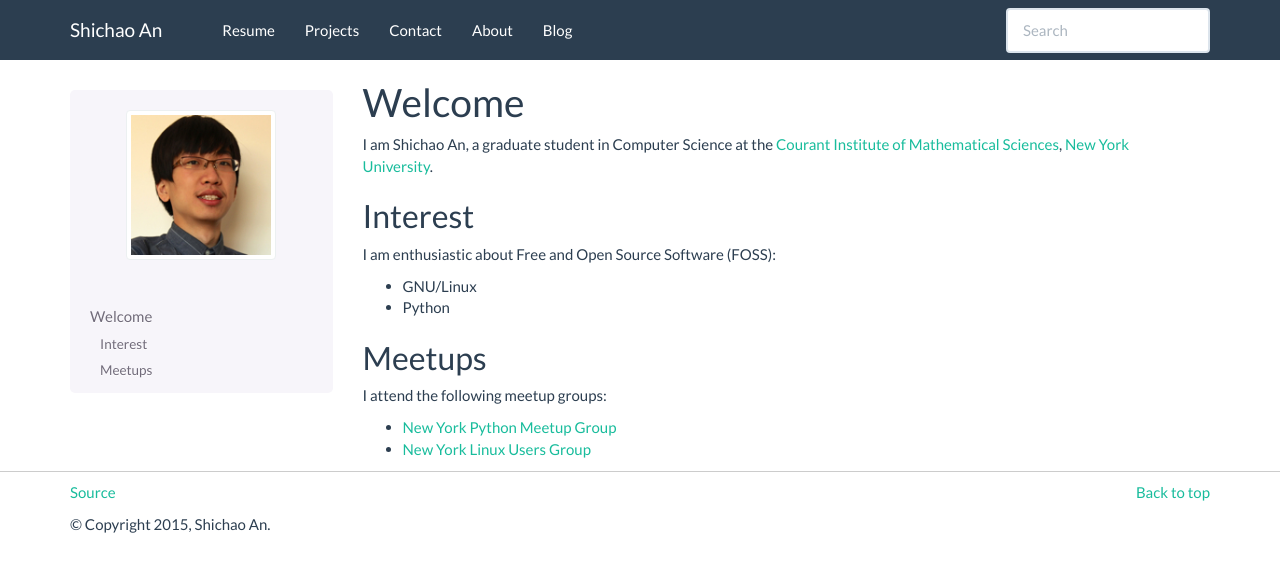
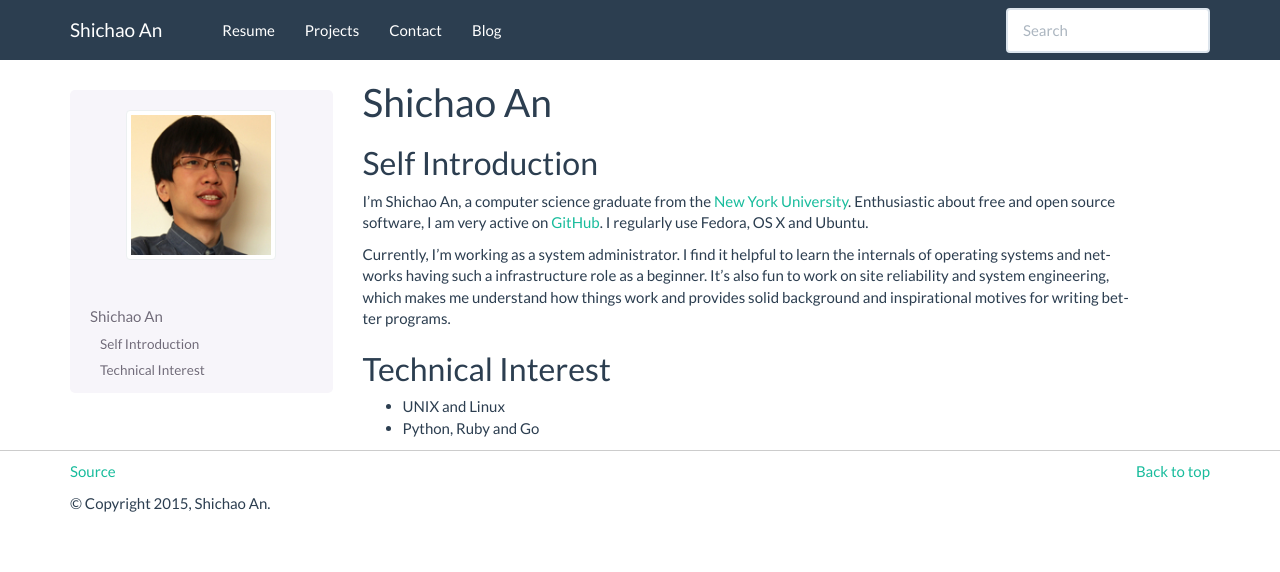
Before and after one commit to NulledExceptions/shichao, a Sphinx documentation site: the page built from source/index.rst, in a window 1280 px wide. Shown: the top 572 px of the page. Built offline with Sphinx 7.4.7, drawn with Linux system fonts in a browser that asks for light colours.

Commit message:
Used source sans pro and updated intro

```diff
--- a/source/conf.py
+++ b/source/conf.py
@@ -103,7 +103,6 @@ html_theme_options = {
         ('Resume', 'resume'),
         ('Projects', 'projects'),
         ('Contact', 'contact'),
-        ('About', 'about'),
         ('Blog', 'https://blog.shichao.io/', True),
     ],
     'navbar_pagenav': False,
--- a/source/index.rst
+++ b/source/index.rst
@@ -1,28 +1,18 @@
-.. doc documentation master file, created by
-    sphinx-quickstart on Fri Mar 15 19:30:49 2013.
-    You can adapt this file completely to your liking, but it should at least
-    contain the root `toctree` directive.
+Shichao An
+**********
 
-Welcome
-*******
-I am Shichao An, a graduate student in Computer Science at the `Courant Institute of Mathematical Sciences <http://www.cims.nyu.edu/>`_, `New York University <http://www.nyu.edu>`_.
+Self Introduction
+=================
 
-Interest
-========
-I am enthusiastic about Free and Open Source Software (FOSS):
+I'm Shichao An, a computer science graduate from the `New York University <https://www.nyu.edu/>`_. Enthusiastic about free and open source software, I am very active on `GitHub <https://github.com/shichao-an>`_. I regularly use Fedora, OS X and Ubuntu.
 
-* GNU/Linux
+Currently, I'm working as a system administrator. I find it helpful to learn the internals of operating systems and networks having such a infrastructure role as a beginner. It's also fun to work on site reliability and system engineering, which makes me understand how things work and provides solid background and inspirational motives for writing better programs.
 
-* Python
+Technical Interest
+==================
 
-Meetups
-=======
-I attend the following meetup groups:
-
-* `New York Python Meetup Group <http://www.meetup.com/nycpython/>`_
-
-* `New York Linux Users Group <http://www.nylug.org/home/index.shtml>`_
-
+* UNIX and Linux
+* Python, Ruby and Go
 
 .. toctree::
     :maxdepth: 2
```
Also changed, not shown: source/_static/custom.css (+7 -5 lines), source/about.rst (deleted, +0 -7 lines), source/projects.rst (+16 -0 lines), 2 other files.
